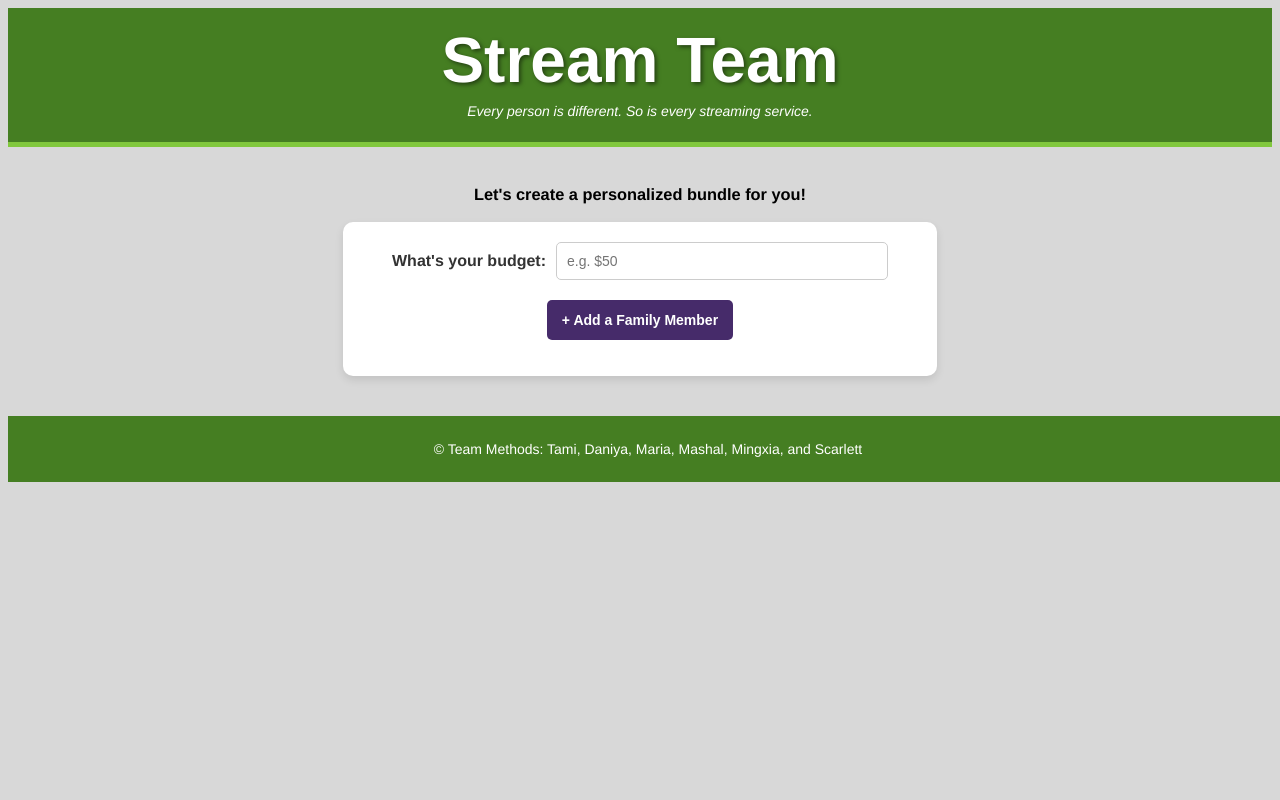
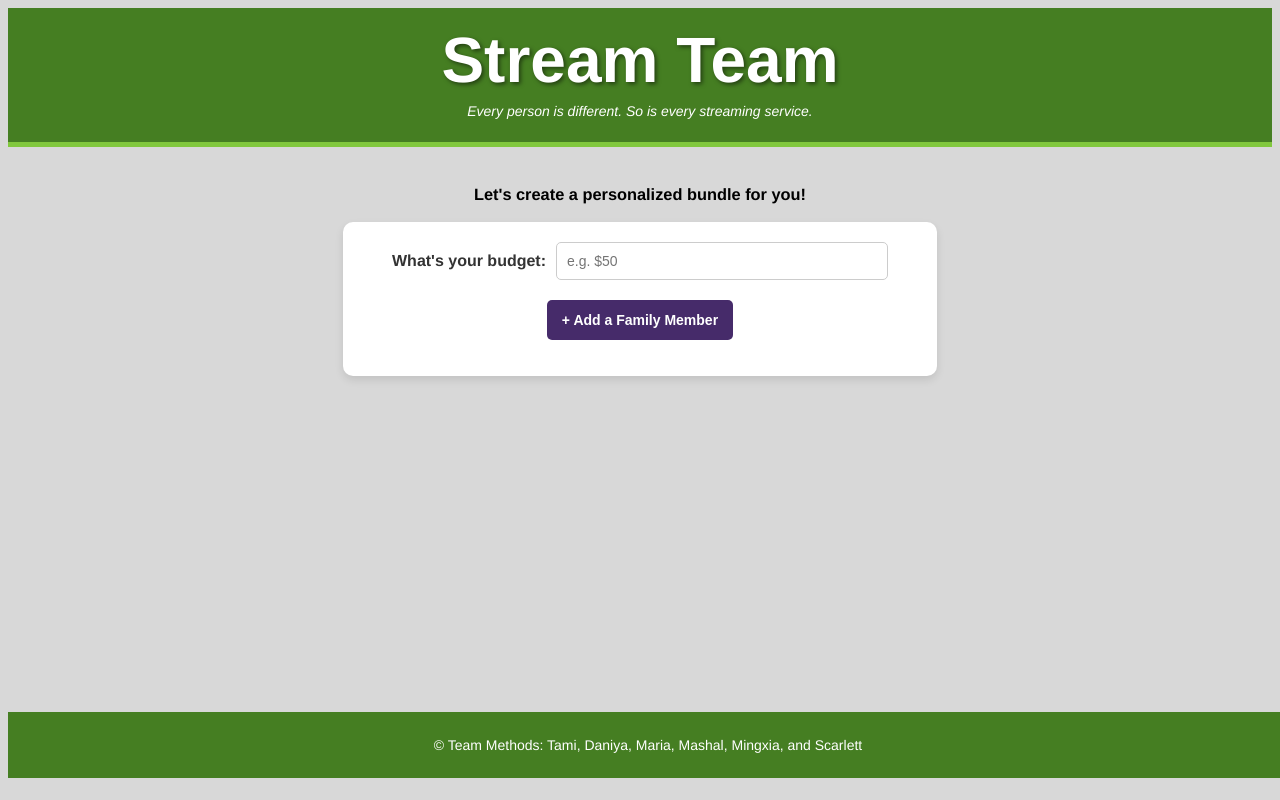
Before and after one commit to daniyazafar/methods-industry-project-frontend, a React (Vite) app: page / in a window 1280 px wide. Built offline with nearby package versions, Linux system fonts and the light colour scheme.

Commit message:
fixed footer position and close modal

```diff
--- a/src/App.scss
+++ b/src/App.scss
@@ -16,6 +16,7 @@
     &__content{
         flex: 1;
         @include flex-column(0);
+        height: 88vh;
     }
     &__footer{
         @include flex-column(0);
```
